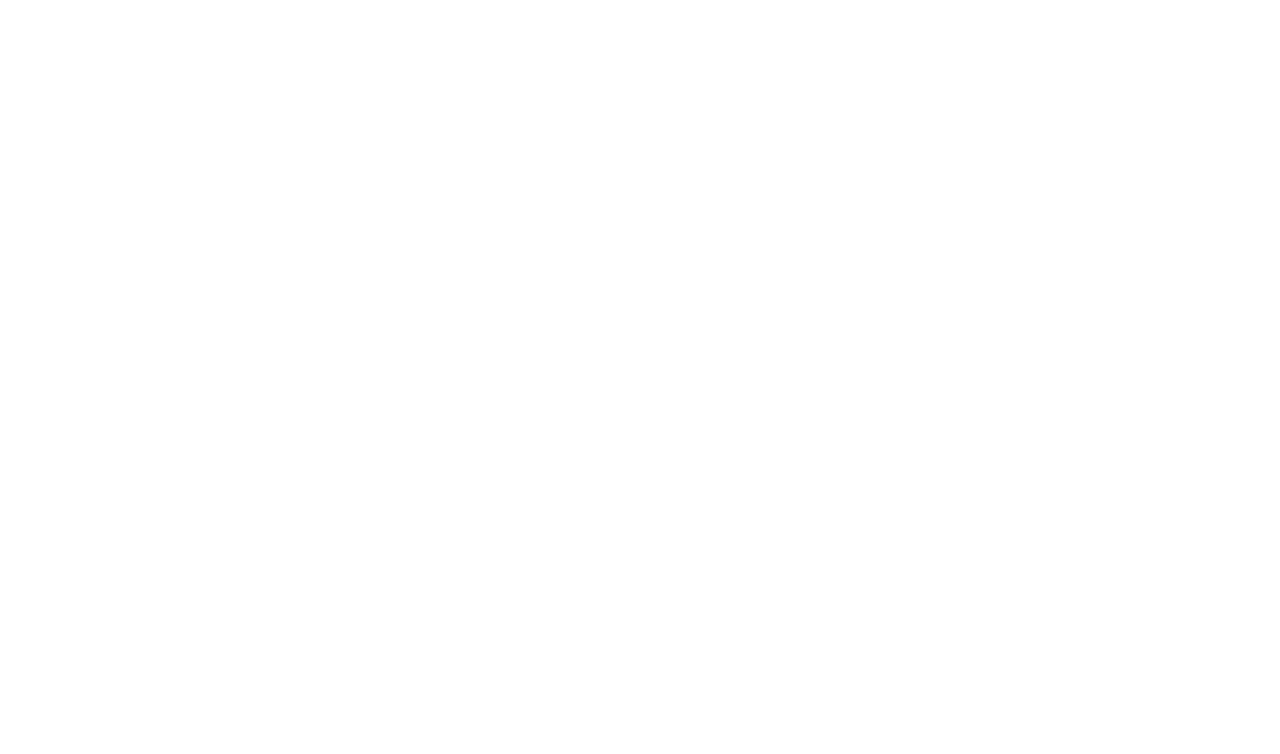
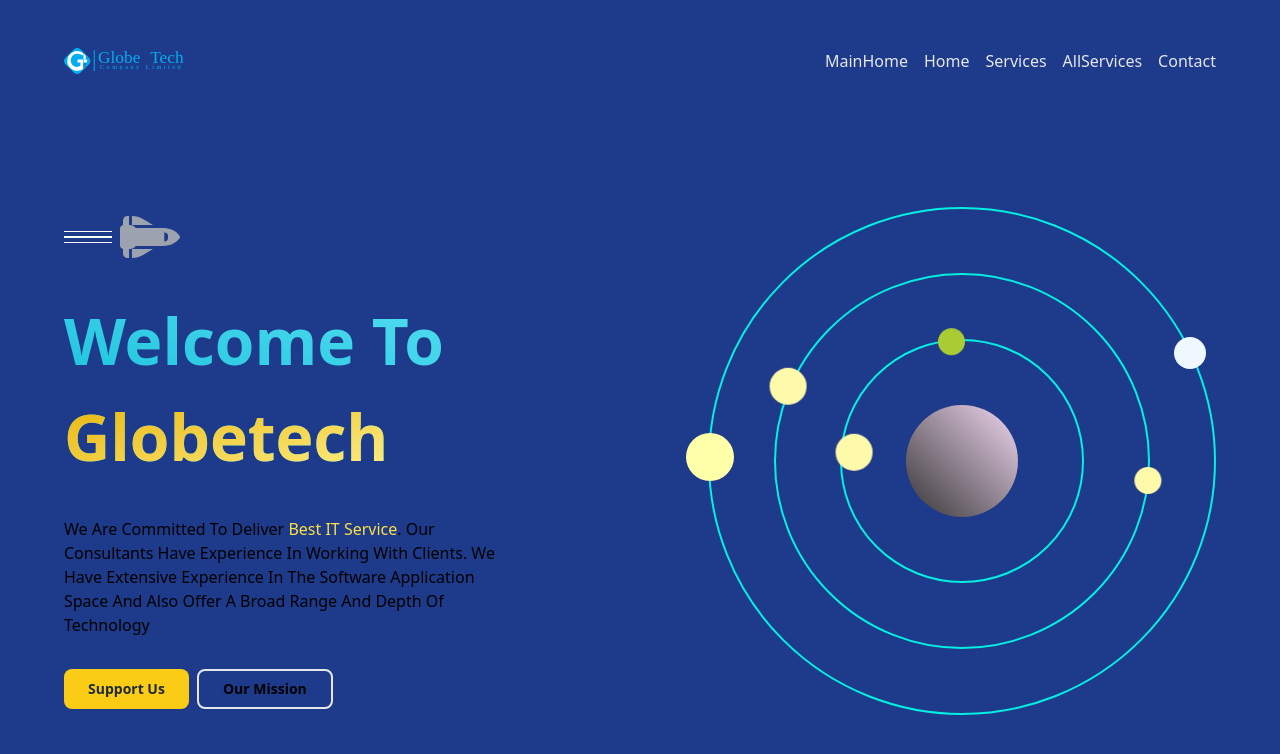
Before and after one commit to imtowhidulislam/globetechtask, a React (Create React App) app: page /home in a window 1280 px wide. Before the commit this address had no page. Shown: the top 754 px of the page. Built offline with nearby package versions, Linux system fonts and the light colour scheme.

Commit message:
mainHome page gets added to the repo

```diff
--- a/src/App.js
+++ b/src/App.js
@@ -5,6 +5,7 @@
   Form,
   Navbar,
   Homepage,
+  Mainhome,
   Carddata,
   Cardwithlogodata,
 } from "./components/index";
@@ -13,7 +14,8 @@
   return (
     <Routes>
       <Route path="/" element={<Navbar />}>
-        <Route path="/" element={<Homepage />} />
+        <Route path="/" element={<Mainhome />} />
+        <Route path="/home" element={<Homepage />} />
         <Route path="carddata" element={<Carddata />} />
         <Route path="cardwithlogodata" element={<Cardwithlogodata />} />
         <Route path="form" element={<Form />} />
--- a/src/components/cardData.js
+++ b/src/components/cardData.js
@@ -11,7 +11,7 @@
 
 const Carddata = () => {
   return (
-    <div className="bg-blue-800 py-16">
+    <div className="bg-blue-900 py-8">
       <div className="my-8">
         <h3 className="text-gray-200 text-center uppercase text-2xl font-bold">
           services
--- a/src/components/cardWithLogoData.js
+++ b/src/components/cardWithLogoData.js
@@ -32,7 +32,7 @@
     setIsHover(!isHover);
   };
   return (
-    <div className="bg-blue-800 py-16">
+    <div className="bg-blue-900 py-16">
       <div className="main_plane_wrapper1 mb-20">
         <div
           className={`plane_container flex items-center justify-start gap-2 ${
--- a/src/components/form.js
+++ b/src/components/form.js
@@ -8,7 +8,7 @@
     <div className="bg-blue-900 w-full h-screen flex ">
       <div className="flex-layout1 flex justify-between py-16 flex-col ">
         <div>
-          <h2 className="globe ">Globetech Company Limited</h2>
+          <h2 className="globe w-full">Globetech Company Limited</h2>
           <p className="text-gray-200 capitalize text-center text-sm space-x-4 mt-12 tracking-widest">
             Make yourself digitalized & more effecient
           </p>
--- a/src/components/header.js
+++ b/src/components/header.js
@@ -4,6 +4,7 @@
 import { faShuttleSpace } from "@fortawesome/free-solid-svg-icons";
 import "../styles/circle.css";
 import "../styles/plane.css";
+import PlaneLogo from "./planeLogo";
 const Header = () => {
   const [hover, setHover] = useState(true);
   const [isHover, setIsHover] = useState(false);
@@ -17,28 +18,15 @@
     setHover(!hover);
   };
   return (
-    <div className=" flex mb-8 items-center justify-center h-calculated-height1 ">
+    <div className=" flex mb-8 items-center justify-center h-calculated-height">
       <div className="flex items-center justify-between gap-8">
         <div className="">
-          <div className="main_plane_wrapper">
-            <div
-              className={`plane_container flex items-center justify-start gap-2 ${
-                isHover ? "plane_container-open" : "plane_container-close"
-              }`}
-            >
-              <div className="plane_bars">
-                <div></div>
-                <div></div>
-                <div></div>
-              </div>
-              <div className=" bg-transparent " onMouseEnter={handleLogo}>
-                <FontAwesomeIcon
-                  className="text-5xl text-gray-400 cursor-pointer"
-                  icon={faShuttleSpace}
-                ></FontAwesomeIcon>
-              </div>
-            </div>
-          </div>
+          <PlaneLogo
+            FontAwesomeIcon={FontAwesomeIcon}
+            faShuttleSpace={faShuttleSpace}
+            isHover={isHover}
+            handleMouse={handleMouse}
+          />
           <h2 className=" text-responsite-text-title text-transparent bg-clip-text bg-gradient-to-tr from-cyan-500 to-cyan-300 font-bold capitalize ">
             welcome to{" "}
             <span className="text-transparent bg-clip-text bg-gradient-to-br from-yellow-500 to-yellow-200 ">
--- a/src/components/homePage.js
+++ b/src/components/homePage.js
@@ -8,7 +8,7 @@
     console.log(navSize.current.children[0].getBoundingClientRect().height);
   }, []);
   return (
-    <div className="bg-blue-900 flex min-h-screen items-center justify-center snap-none">
+    <div className="bg-blue-900 flex items-center justify-center snap-none">
       <div className=" area_definer" ref={navSize}>
         <Header />
       </div>
--- a/src/components/index.js
+++ b/src/components/index.js
@@ -2,6 +2,7 @@
 export { default as Form } from "./form";
 export { default as Navbar } from "./navbar";
 export { default as Homepage } from "./homePage";
+export { default as Mainhome } from "./mainHome";
 export { default as Header } from "./header";
 export { default as Cards } from "./cards";
 export { default as Carddata } from "./cardData";
--- /dev/null
+++ b/src/components/mainHome.js
@@ -0,0 +1,14 @@
+import React from "react";
+import Header from "./header";
+
+const Mainhome = () => {
+  return (
+    <div>
+      <div className="area_definer">
+        <Header />
+      </div>
+    </div>
+  );
+};
+
+export default Mainhome;
--- a/src/components/navbar.js
+++ b/src/components/navbar.js
@@ -3,16 +3,19 @@
 import Globetech2 from "../assets/Globetech2.svg";
 const Navbar = () => {
   return (
-    <div>
-      <nav className="flex-center py-12 bg-blue-900 area_definer">
+    <div className="bg-blue-900">
+      <nav className="flex-center py-12  area_definer">
         <img
           className="w-32 cursor-pointer"
           src={Globetech2}
           alt="glob1etech-img"
         />
         <ul className="flex-center gap-4 text-gray-200">
-          <li className="capitalize">
-            <Link to="/">Home</Link>
+          <li>
+            <Link to="/">MainHome</Link>
+          </li>
+          <li>
+            <Link to="/home">Home</Link>
           </li>
           <li>
             <Link to="/carddata">Services</Link>
--- /dev/null
+++ b/src/components/planeLogo.js
@@ -0,0 +1,32 @@
+import React from "react";
+
+const PlaneLogo = ({
+  FontAwesomeIcon,
+  faShuttleSpace,
+  handleLogo,
+  isHover,
+}) => {
+  return (
+    <div className="main_plane_wrapper">
+      <div
+        className={`plane_container flex items-center justify-start gap-2 ${
+          isHover ? "plane_container-open" : "plane_container-close"
+        }`}
+      >
+        <div className="plane_bars">
+          <div></div>
+          <div></div>
+          <div></div>
+        </div>
+        <div className=" bg-transparent " onMouseEnter={handleLogo}>
+          <FontAwesomeIcon
+            className="text-5xl text-gray-400 cursor-pointer"
+            icon={faShuttleSpace}
+          ></FontAwesomeIcon>
+        </div>
+      </div>
+    </div>
+  );
+};
+
+export default PlaneLogo;
--- a/src/index.css
+++ b/src/index.css
@@ -41,7 +41,7 @@
   @apply capitalize outline-none text-sm font-bold py-2 px-6 rounded-lg;
 }
 .globe {
-  @apply text-center text-responsite-text text-sky-400 px-8 mt-8 leading-snug tracking-wider;
+  @apply text-center text-responsite-text text-sky-400 px-4 lg:px-8 mt-8 leading-snug tracking-wider;
   font-variant-caps: small-caps;
 }
 .form-input {
--- a/src/styles/circle.css
+++ b/src/styles/circle.css
@@ -7,7 +7,7 @@
 .circle3 {
   width: 7rem;
   aspect-ratio: 1/1;
-  background: linear-gradient(to left bottom, #ff66ff, #34ffaa);
+  background: linear-gradient(to left bottom, #f1d8f1, #363536);
   border-radius: 50%;
 }
 .deep-inner-circle,
@@ -15,7 +15,7 @@
 .outer-circle {
   position: relative;
   padding: 4rem;
-  border: 2px solid black;
+  border: 2px solid rgb(6, 238, 226);
   border-radius: 50%;
 }
 .planet {
@@ -101,13 +101,13 @@
 }
 .deep-planet2-open {
   width: 2rem;
-  background-color: #cbb9ef;
+  background-color: #5611df;
   animation: deep-planet2-open 0.4s ease-in forwards;
   transition: animation 0.3s ease-in;
 }
 .deep-planet2-close {
   width: 2rem;
-  background-color: #d0bdf5;
+  background-color: #5812e4;
   animation: deep-planet2-close 0.4s ease-in forwards;
   transition: animation 0.3s ease-in;
 }
```
